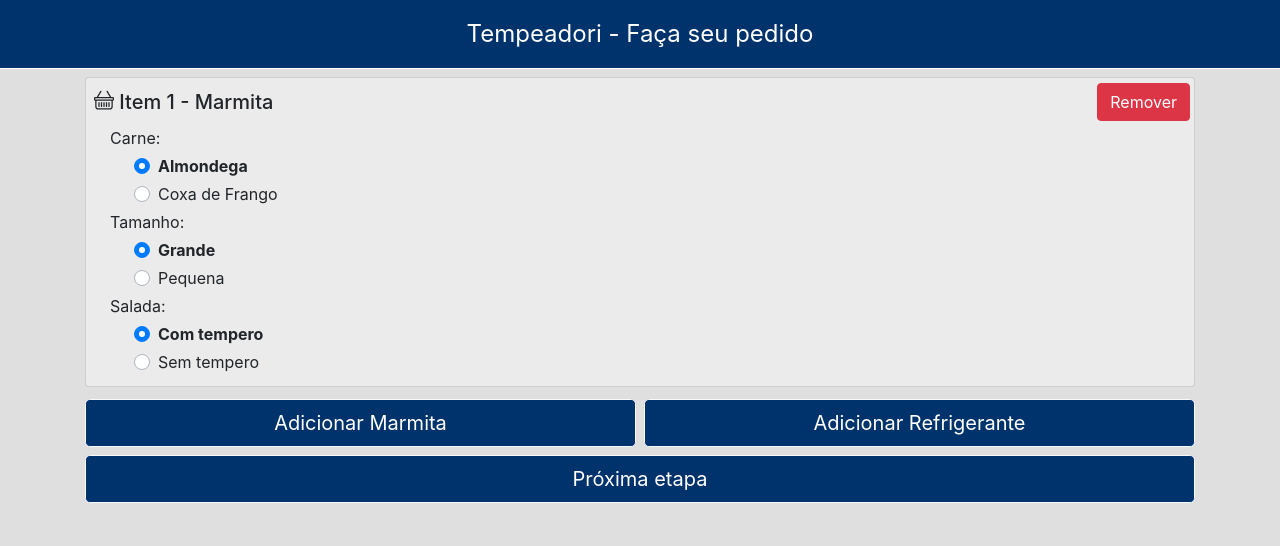
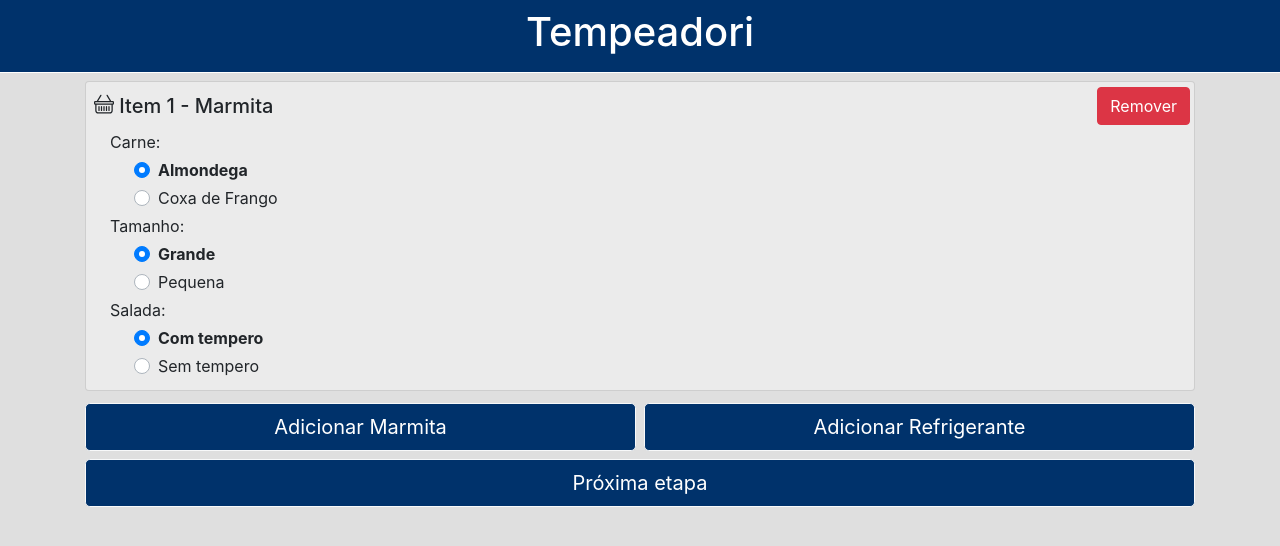
Before and after one commit to GustavoKlinfuss/Lunch-X__WebApp, a Vue app: page / in a window 1280 px wide. Shown: the top 546 px of the page. Built offline with nearby package versions, Linux system fonts and the light colour scheme; what vue-the-mask would draw is missing.

Commit message:
Changes in header

```diff
--- a/src/App.vue
+++ b/src/App.vue
@@ -1,6 +1,6 @@
 <template>
 <main>
-  <header class="header sticky-top">{{header}}</header>
+  <header class="header sticky-top"><h1>Tempeadori</h1></header>
   <div class="container mt-2">
     <order-screen
       v-if="stage === StagesEnum.OrderScreen"
@@ -31,7 +31,6 @@
   data: function () {
     return {
       stage: StagesEnum.OrderScreen,
-      header: 'Tempeadori - Faça seu pedido',
       StagesEnum,
       OrderItemTypeEnum,
       orderDetails: [],
@@ -85,11 +84,13 @@
 
 .header {
 	background-color:  #00326b;
-  padding: 16px;
-  font-size: 24px;
+  padding: 8px;
   color: white;
-  margin-bottom: 8px;
   border-bottom: 1px solid white;
   text-align: center;
 }
+
+.back-button {
+  width: 60px;
+}
 </style>
```
